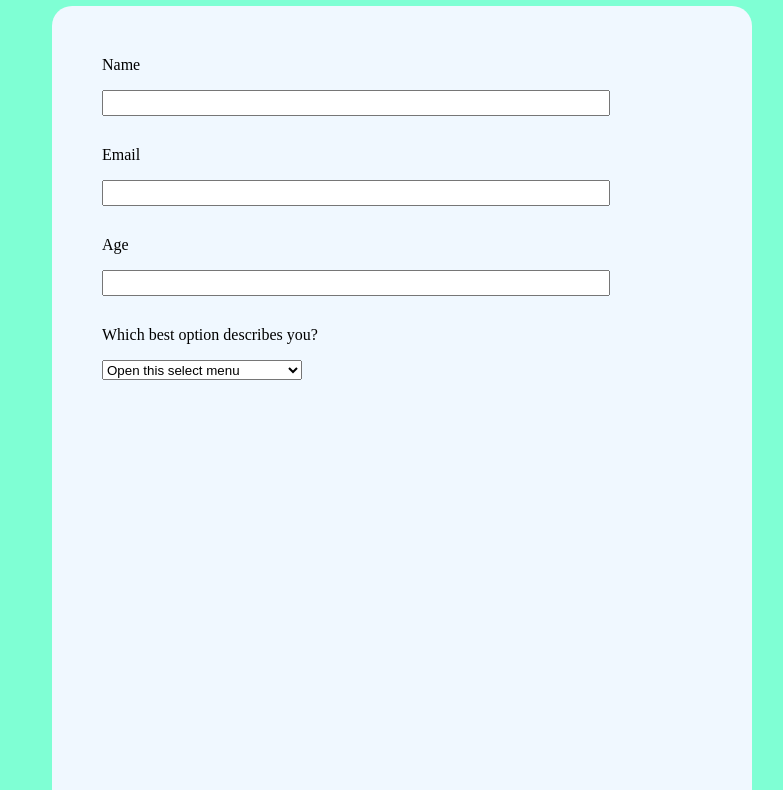
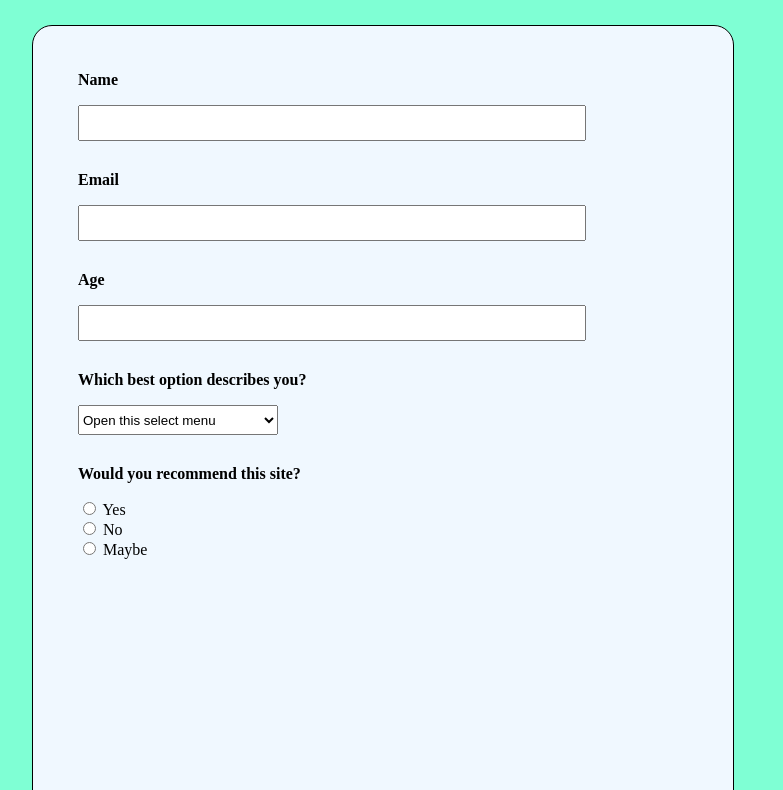
Before and after one commit to DanielGallo84/HtmlForms, a plain HTML site: page index.html in a window 1280 px wide. Shown: the part 102-892 px from the top of the page, without its empty margins (306-1089 px from the left). Drawn offline with Linux system fonts and the light colour scheme.

Commit message:
radio added

```diff
--- a/index.html
+++ b/index.html
@@ -24,12 +24,32 @@
                 <option value="3">Artist</option>
                 <option value="4">Whatever</option>
             </select>
+        <p class="texto">Would you recommend this site?</p>
+            <div class="radio">
+                <input type="radio"  id="choice1" name="choice" value="yes">
+                <label for="choice1">Yes</label>
+            </div>
+            <div class="radio">
+                <input type="radio" id="choice2" name="choice" value="no">
+                <label for="choice2">No</label>
+            </div>
+            <div class="radio">
+                <input type="radio" id="choice3" name="choice" value="maybe">
+                <label for="choice3">Maybe</label>
+            </div>
+
+            <checkbox label="label" v-model="value" value="value"></checkbox>
 
 
 
-            <radio></radio>
+
 
         </form>
     </div>
+    <div>
+        <button type="submit">Submit</button>
+    </div>
 </body>
 </html>
+
+<p class="texto">Would you recommend this site?</p>
--- a/style.css
+++ b/style.css
@@ -2,43 +2,59 @@ body{
     background-color: aquamarine;
 }
 h1{
+    margin-top: 50px;
     text-align: center;
 }
 
 .form_container{
-    margin-left: 350px;
-    margin-top: 50px;
+    margin-left: 330px;
+    margin-top: 40px;
     height: 1200px;
     width: 700px;
     background-color: aliceblue;
-    border-color:  solid rgb(0, 0, 0);
     border-radius: 20px;
+    border: 1px solid rgb(0, 0, 0);
 }
 .form{
-    padding: 20px;
-    border-color:  solid rgb(0, 0, 0);
+    padding: 15px;
+
 }
 .texto{
     margin-left: 30px;
     margin-top: 30px;
+    font-weight: bold;
 }
 #name{
     margin-left: 30px;
-    height: 20px;
+    height: 30px;
     width: 500px;
 }
 #email{
     margin-left: 30px;
-    height: 20px;
+    height: 30px;
     width: 500px;
 }
 #age{
     margin-left: 30px;
-    height: 20px;
+    height: 30px;
     width: 500px;
 }
 #option{
     margin-left: 30px;
-    height: 20px;
+    height: 30px;
     width: 200px;
 }
+.radio{
+    vertical-align:baseline;
+    margin-left: 30px;
+    width: 100px;
+    height: 20px;
+}
+
+.submit{
+    height: 40px;
+    width: 600px;
+    background-color: blanchedalmond;
+    border: solid yellow;
+
+}
```
